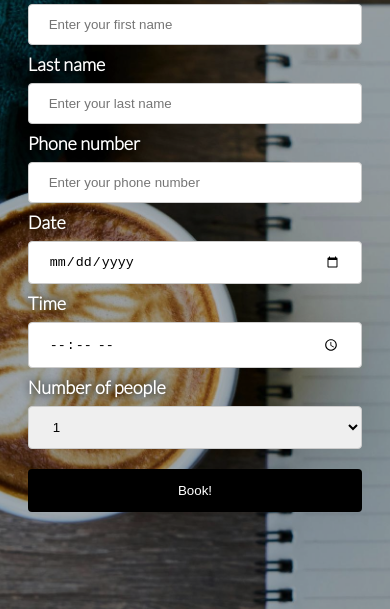
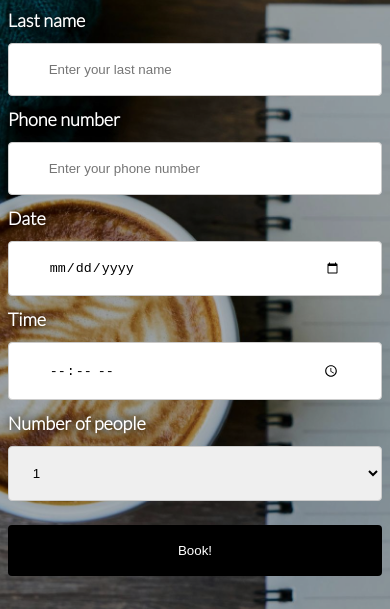
Before and after one commit to AndyJames11/First-Project, a plain HTML site: page cafe-booking.html in a window 390 px wide. Shown: the part 197-806 px from the top of the page. Drawn offline with nearby package versions, Linux system fonts and the light colour scheme.

Commit message:
end of day push

```diff
--- a/booking-styles.css
+++ b/booking-styles.css
@@ -184,8 +184,8 @@ label {
 
 input, select {
   width: 100%;
-  padding: 12px 20px;
-  margin: 8px 0;
+  padding: 18px 20px;
+  margin: 12px 0;
   display: inline-block;
   border: 1px solid #ccc;
   border-radius: 4px;
@@ -196,7 +196,7 @@ input[type=submit] {
   width: 100%;
   background-color: #000000;
   color: white;
-  padding: 14px 20px;
+  padding: 18px 20px;
   margin: 12px 0;
   border: none;
   border-radius: 4px;
@@ -214,6 +214,12 @@ input[type=submit]:hover {
   .booking-form h1 {
     visibility: hidden;
   }
+}
+
+@media (max-width: 600px) {
+    input {
+        padding: 18px 40px;
+    }
 }
 
 
--- a/cafe-booking.html
+++ b/cafe-booking.html
@@ -44,7 +44,7 @@
   <div class="booking-form-background">
     <div class="booking-form">
       <h1>Book a table!</h1>
-      <form method="post" action="confirmation.html">
+      <form action="confirmation.html">
         <div class="form-group">
           <label for="fname">First name</label>
           <input type="text" id="fname" name="fname" placeholder="Enter your first name" required><br>
```
